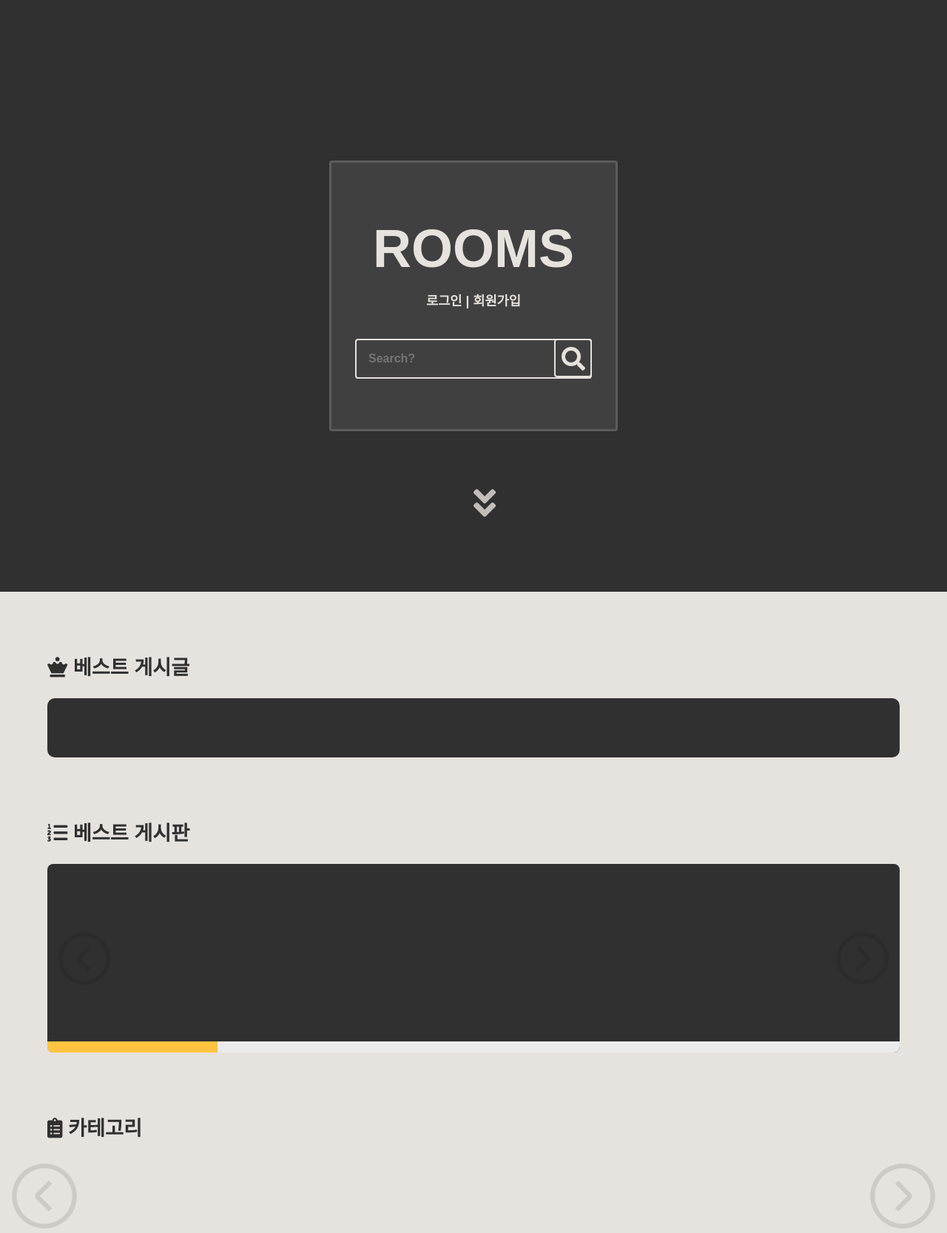
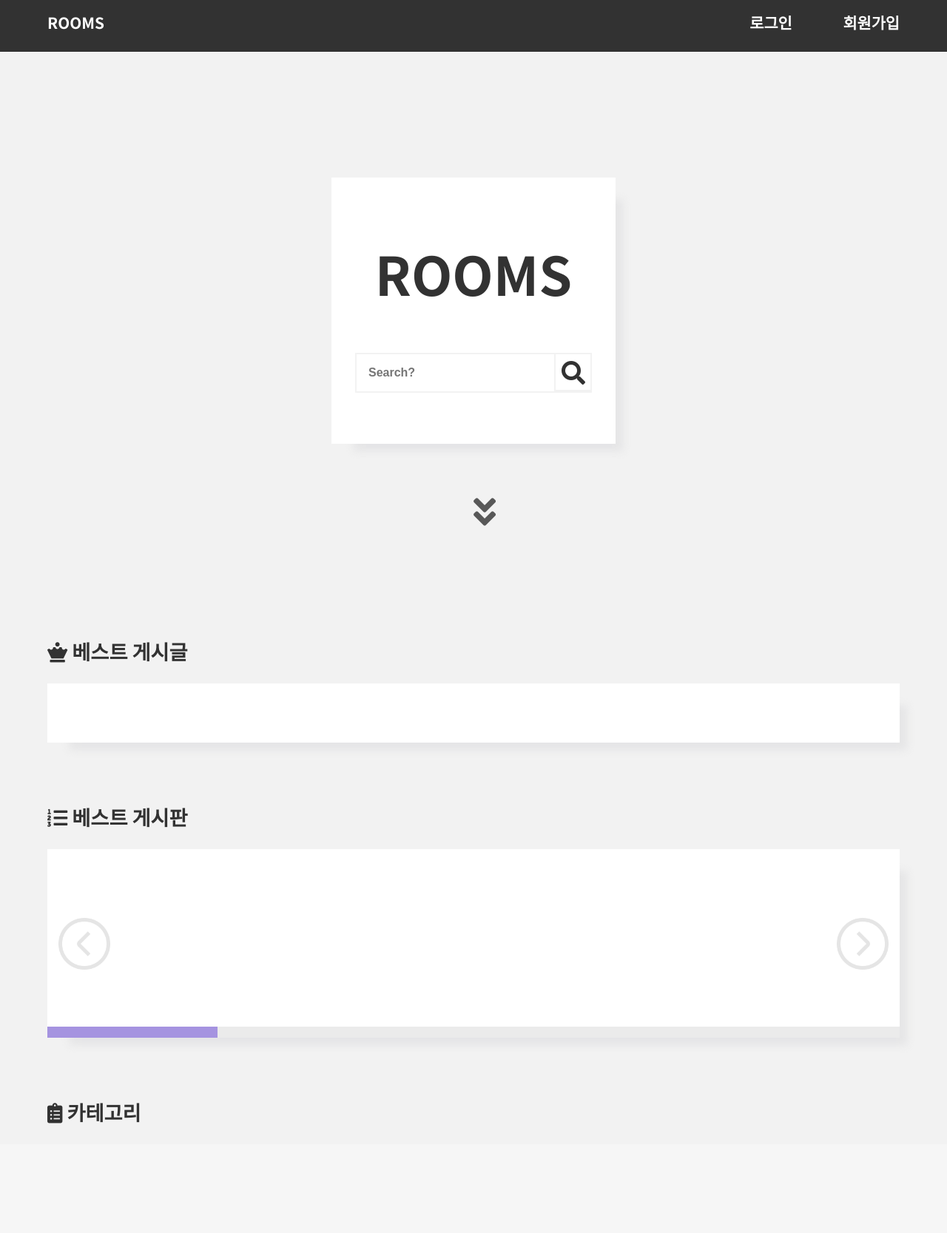
Before and after one commit to youjeonghan/Web_Community_Project, a Flask app: page / in a window 1280 px wide. Shown: the whole page at 74% size. After the commit the page ends 1519 px from the top, so only its background shows below. Run offline with Flask 2, Linux system fonts and the light colour scheme; data that the repository does not hold is empty; some libraries are stand-ins or nearby versions.

Commit message:
메인페이지 - 디자인 개편 v1 (20.10.01)

```diff
--- a/TeamProject/app.py
+++ b/TeamProject/app.py
@@ -152,12 +152,12 @@ def test_db_insert():
 
 if __name__ == "__main__":
 	# ------테스트db 넣기 (한번만 넣고 주석 바꾸기)--------
-	test_db_insert()
-	app.run(host='127.0.0.1', port=5000, debug=False)
+	# test_db_insert()
+	# app.run(host='127.0.0.1', port=5000, debug=False)
 	# -----------------------------------------------------
 
 	# -----------------테스트db 안넣기---------------------
-	# app.run(host='127.0.0.1', port=5000, debug=True)
+	app.run(host='127.0.0.1', port=5000, debug=True)
 	# -----------------------------------------------------
 
 	# user1 = Admin('a', 'a','a')
--- a/TeamProject/static/css/main.css
+++ b/TeamProject/static/css/main.css
@@ -1,61 +1,64 @@
 :root{
-	--color_dark : #303030;
-	--color_ivory : #e6e2dd;
+	--color_dark : rgb(50,50,50);
+	--color_ivory : #f2f2f2;
+	--color_white : #ffffff;
 	--color_pink : #f8bebe;
-	--color_yellow : #fec33f;
+	--color_purple : #fec33f;
+	--color_purple : #a593e0;
 	--color_blue : #54a0ff;
+	--box-shadow : 	hsla(240, 3.1%, 87.5%, 0.65) 20px 20px 10px -10px;
 }
 
 body {
 	margin: 0;
 	background: var(--color_ivory);
-	font-family: sans-serif;
-}
-html{
-	scroll-behavior: smooth;
+	/* font-family: "Nanum Gothic", sans-serif; */
+	font-family: 'Noto Sans KR', sans-serif;
+	/* border:0;
+    box-shadow:0 2px 6px 0 hsla(0,0%,0%,0.3); */
 }
 
+html{scroll-behavior: smooth;}
+
+a{color:white}
+a:link {text-decoration: none;}
+a:visited {text-decoration: none;}
+a:active {text-decoration: none;}
+
+
 .container {
-	height: 100vh;
+	height: 90vh;
 	display: flex;
 	align-items: center;
 	justify-content: center;
 	flex-direction: column;
-	/* background-image: url("../img/main_img/door1.jpg");
-	background-size: 100vw 100vh;
-	background-repeat: no-repeat; */
-	color: var(--color_ivory);
-	background: var(--color_dark);
+	color: var(--color_dark);
 	font-weight: bold;
 	position: relative;
 }
+.background_layer{
+	background-color: var(--color_white);
+	position: absolute;
+	z-index: -1;
+	width: 30vw;
+	height: 45vh;
+	box-shadow: var(--box-shadow);
+}
 
+.logo {
+	transition: all 0.3s;
+	font-size: 4.5em;
+}
 .main_arrow{
 	position: absolute;
-	bottom: 12vh;
-	color: var(--color_ivory);
+	bottom: 8vh;
+	color: var(--color_dark);
 	transition: .5s all;
 	opacity: 0.8;
 }
 .main_arrow:hover{
 	opacity: 0.5;
 	transform: translateY(1rem);
-}
-
-
-.background_layer{
-	background-color: rgba(255,255,255, 0.08);
-	position: absolute;
-	z-index: -1;
-	width: 30vw;
-	height: 45vh;
-	border: solid 3px rgba(255, 255, 255, 0.15);
-	border-radius: 4px;
-}
-
-.logo {
-	transition: all 0.3s;
-	font-size: 4.5em;
 }
 
 .sub_container {
@@ -114,8 +108,7 @@ a:link, a:visited, a:active {
 	box-shadow: none;
 	outline: none;
 	border: solid 2px var(--color_ivory);
-	border-radius: 4px;
-	color: var(--color_yellow);
+	color: var(--color_purple);
 	font-size: 1rem;
 	font-weight: bold;
 
@@ -157,7 +150,6 @@ a:link, a:visited, a:active {
 	padding: 1.05rem;
 	padding-right: 30px;
 	margin-right: 2.5vw;
-	border-radius: 4px;
 	border: solid 2px var(--color_ivory);
 }
 
@@ -362,22 +350,21 @@ a:link, a:visited, a:active {
 	margin-top: 1rem;
 	letter-spacing: 4px;
 	transition: .5s all;
-	border-radius: 3px;
 }
 
 .signup_btn:hover{
-	background: #474787;
+	background: var(--color_purple);
 }
 
 /* slider----------------------------------------------------- */
 
 .s_container {
-	background: #303030;
-	color: var(--color_ivory);
+	background: var(--color_white);
+	color: var(--color_dark);
 	width: 90vw;
 	margin: 0 auto;
-	border-radius: 0.5rem;
 	overflow: hidden;
+	box-shadow: var(--box-shadow);
 }
 
 .slider_wrap {
@@ -476,7 +464,7 @@ a:link, a:visited, a:active {
 .bar {
 	width: calc(100%/5);
 	height: 15px;
-	background: var(--color_yellow);
+	background: var(--color_purple);
 	opacity: 1;
 	left: 0;
 	position: absolute;
@@ -519,14 +507,14 @@ a:link, a:visited, a:active {
 	padding: 5vh 5vw;
 	width: 80vw;
 	margin: 0 auto;
-	border-radius: 10px;
-	background: var(--color_dark);
-	color: white;
+	background: var(--color_white);
+	color: var(--color_dark);
 	font-weight: bold;
 	display: grid;
 	grid-template-columns: repeat(auto-fill, minmax(45%, auto));
 	gap: 20px;
 	text-align: left;
+	box-shadow: var(--box-shadow);
 }
 
 .best_post_board_name{
@@ -534,15 +522,15 @@ a:link, a:visited, a:active {
 }
 
 .best_post:hover {
-	color: var(--color_yellow);
+	color: var(--color_purple);
 	cursor: pointer;
 }
 
 
 /* ------------- 카테고리(대분류) --------------- */
-.b_container {
+/* .b_container {
 	background: var(--color_ivory);
-}
+} */
 
 .category_container{
 	display: flex;
@@ -550,58 +538,58 @@ a:link, a:visited, a:active {
 }
 
 .category {
-	background: var(--color_dark);
-	color: white;
+	background: var(--color_white);
+	color: var(--color_dark);
 	font-weight: bold;
 
 	padding: 5vh 5vw 10vh;
 	width: 80vw;
 	min-height: 60vh;
-	border-radius: 10px;
 	margin-bottom: 10vh;
 	text-align: center;
 	opacity: 0;
 	position: absolute;
 	transition: .5s all;
 	z-index: 0;
+	box-shadow: var(--box-shadow);
 }
 
+
 .b_btn {
-	position: absolute;
-	display: flex;
-	align-items: center;
+	width: 80px;
+	height: 80px;
+	position: fixed;
 	z-index: 2;
+	transform: translateY(130%);
 	opacity: 0.1;
-	transition: .25s ease;
+	transition: .3s all;
 }
 
 .b_btn:hover {
 	opacity: 0.8;
+	background: var(--color_purple);
+	border-radius: 50%;
+	cursor: pointer;
 }
 
 .b_btn_left {
-	left: 10px;
+	left: 5vw;
 }
 
 .b_btn_right {
-	right: 10px;
+	right: 5vw;
 }
 
 .b_btn_img {
-	width: 100px;
-	height: 100px;
-	transition: .25s ease;
-}
-.b_btn_img:hover{
-	background: var(--color_yellow);
-	border-radius: 50%;
+	width: 80px;
+	height: 80px;
 }
 
 .category_name{
 	font-size: 2rem;
 	font-weight: bold;
 	margin-bottom: 5%;
-	color: var(--color_yellow);
+	color: var(--color_purple);
 }
 
 .board_container{
--- /dev/null
+++ b/TeamProject/static/css/navigation.css
@@ -0,0 +1,45 @@
+/*------------- Nav Bar --------------*/
+.nav_container {
+	width: 100%;
+    height: 10vh;
+    background: var(--color_dark);
+    color: var(--color_white);
+    font-weight: bold;
+    font-size: 1.3rem;
+	position: fixed;
+	z-index: 10;
+}
+
+
+.nav_menus{
+    height: 10vh;
+    display: flex;
+    align-items: center;
+}
+
+.nav_logo{
+    left:5vw;
+    position: absolute;
+}
+
+.nav_auth{
+    right:5vw;
+    position: absolute;
+}
+.nav_auth span{
+    margin-left: 5vw;
+    cursor: pointer;
+}
+.nav_auth span:hover{
+    color: var(--color_purple);
+}
+.nav_auth .nav_user_info{
+    cursor: unset;
+}
+
+.user_img{
+	width: 1.8rem;
+	height: 1.8rem;
+	border-radius: 4px;
+	vertical-align: text-bottom;
+}
--- a/TeamProject/static/js/auth.js
+++ b/TeamProject/static/js/auth.js
@@ -5,7 +5,7 @@ const login_modal = `
     <div class="login_modal">
         <div class="login_exit">X</div>
         <div class="login_title">
-        Login
+        로그인
         </div>
         <div>
             <input type="text" id="login_id" name="id" class="login_input" placeholder="Enter Your ID"
@@ -23,45 +23,45 @@ const signup_modal = `<div class="signup_modal_back">
 <div class="signup_modal">
     <div class="signup_exit">X</div>
     <div class="signup_title">
-        Sign Up
+        회원 가입
     </div>
     <div>
-        <span class="signup_sub">NAME</span>
-        <input type="text" id="signup_name" name="name" class="signup_input" placeholder="Name"
+        <span class="signup_sub">이름</span>
+        <input type="text" id="signup_name" name="name" class="signup_input" placeholder="이름"
             autocomplete="off">
     </div>
     <div>
-        <span class="signup_sub">ID</span>
-        <input type="text" id="signup_id" name="id" class="signup_input" placeholder="ID"
+        <span class="signup_sub">아이디</span>
+        <input type="text" id="signup_id" name="id" class="signup_input" placeholder="아이디"
             autocomplete="off">
     </div>
     <div>
-        <span class="signup_sub">PW</span>
-        <input type="password" id="signup_pw" name="pw" class="signup_input" placeholder="PW"
+        <span class="signup_sub">비밀번호</span>
+        <input type="password" id="signup_pw" name="pw" class="signup_input" placeholder="비밀번호"
             autocomplete="off">
     </div>
     <div>
-        <span class="signup_sub">Confirm PW</span>
-        <input type="password" id="signup_pw2" name="pw" class="signup_input" placeholder="Confirm PW"
+        <span class="signup_sub">비밀번호 확인</span>
+        <input type="password" id="signup_pw2" name="pw" class="signup_input" placeholder="비밀번호 확인"
             autocomplete="off">
     </div>
     <div>
-        <span class="signup_sub">Nickname</span>
-        <input type="text" id="signup_nickname" name="nickname" class="signup_input" placeholder="Nickname"
+        <span class="signup_sub">닉네임</span>
+        <input type="text" id="signup_nickname" name="nickname" class="signup_input" placeholder="닉네임"
             autocomplete="off">
     </div>
     <div>
-        <span class="signup_sub">E-MAIL</span>
-        <input type="text" id="signup_email" name="email" class="signup_input" placeholder="E-mail"
+        <span class="signup_sub">이메일</span>
+        <input type="text" id="signup_email" name="email" class="signup_input" placeholder="이메일"
             autocomplete="off">
     </div>
     <div>
-        <span class="signup_sub">BIRTH</span>
+        <span class="signup_sub">생년월일</span>
         <input type="text" id="signup_birth" name="birth" class="signup_input" placeholder="0000-00-00"
             autocomplete="off">
     </div>
     <div>
-        <span class="signup_sub">Profile Image</span>
+        <span class="signup_sub">프로필 사진</span>
         <input type="file" id="signup_image" class="signup_input">
     </div>
     <div><button id="signup_btn" class="signup_btn">SIGN UP</button></div>
@@ -70,39 +70,40 @@ const signup_modal = `<div class="signup_modal_back">
 
 // ---------- 로그인 완료한 상태 afet_login -------------
 function after_login(res) {
-    const sub_container = document.querySelector(".sub_container");
-    while (sub_container.hasChildNodes()) {
-        sub_container.removeChild(sub_container.firstChild);
+    const auth_container = document.querySelector(".nav_auth");
+
+    while (auth_container.hasChildNodes()) {
+        auth_container.removeChild(auth_container.firstChild);
     }
+
     const user = document.createElement("span");
-    user.classList.add("user_info");
+    user.classList.add("nav_user_info");
     user.innerHTML = `<img src="../static/img/profile_img/${res['profile_img']}" alt="" class="user_img"> ` + res['nickname'];
-    sub_container.appendChild(user);
-
-    const line = document.createElement("span");
-    line.classList.add("main_line");
-    line.innerHTML=" | ";
-    sub_container.appendChild(line);
+    auth_container.appendChild(user);
 
     const logout = document.createElement("span");
-    logout.innerHTML = "Logout"
-    logout.classList.add("main_logout_btn");
-    sub_container.appendChild(logout);
-
+    logout.innerHTML = "로그아웃"
+    logout.classList.add("nav_logout");
     logout.addEventListener("click", function () {
         sessionStorage.removeItem("access_token");
         before_login();
     })
+    auth_container.appendChild(logout);
+
+    const mypage = document.createElement("span");
+    mypage.innerHTML = "마이페이지";
+    mypage.classList.add("nav_mypage");
+    auth_container.appendChild(mypage);
 }
 
 // --------------- 로그인 하기 전 상태 before_login ----------------
 function before_login() {
-    const sub_container = document.querySelector(".sub_container");
-    sub_container.innerHTML = `<span class="main_login">로그인</span> |
-    <span class="main_signup">회원가입</span>`;
+    const auth_container = document.querySelector(".nav_auth");
+    auth_container.innerHTML = `<span id="nav_login" class="nav_login">로그인</span>
+    <span id="nav_signup" class="nav_signup">회원가입</span>`;
 
-    main_login_btn_func();
-    main_signup_btn_func();
+    nav_login_btn_func();
+    nav_signup_btn_func();
 }
 
 // --------- 접속 시 실행 ------------
@@ -110,12 +111,12 @@ before_login();
 get_userinfo_FetchAPI();
 
 
-// ------------ 메인의 로그인 버튼 실행 함수 ---------------
-function main_login_btn_func(){
-    const main_login_btn = document.querySelector(".main_login");
+// ------------ 네비게이션의 로그인 버튼 실행 함수 ---------------
+function nav_login_btn_func(){
+    const nav_login_btn = document.querySelector("#nav_login");
     const login_container = document.querySelector("#login_container");
 
-    main_login_btn.addEventListener("click", function () {
+    nav_login_btn.addEventListener("click", function () {
         // 로그인 모달을 만들어준다.
         login_container.innerHTML = login_modal;
 
@@ -142,13 +143,13 @@ function main_login_btn_func(){
     })
 }
 
-// ---------------- 메인의 회원가입 버튼 실행 함수 -----------------
-function main_signup_btn_func() {
-    const main_signup_btn = document.querySelector(".main_signup");
+// ---------------- 네비게이션의 회원가입 버튼 실행 함수 -----------------
+function nav_signup_btn_func() {
+    const nav_signup_btn = document.querySelector("#nav_signup");
     const signup_container = document.querySelector("#signup_container");
 
 
-    main_signup_btn.addEventListener("click", function () {
+    nav_signup_btn.addEventListener("click", function () {
         // 회원가입 모달을 만들어줌
         signup_container.innerHTML = signup_modal;
 
@@ -165,11 +166,6 @@ function main_signup_btn_func() {
 
         // signup 버튼 클릭시 회원가입 api 호출
         document.querySelector("#signup_btn").addEventListener("click", function () {
-            // if(image == "") signup_FetchAPI(image);
-            // else{
-            //     signup_FetchAPI();
-            //     signup_image_FetchAPI();
-            // }
             signup_FetchAPI();
         })
         // enter 키 입력 시 로그인 API 호출
@@ -217,68 +213,6 @@ function login_FetchAPI() {
         })
 }
 
-// ------------------------------ 회원가입 Fetch Api ------------------------------------
-// function signup_FetchAPI() {
-
-//     const name = document.querySelector("#signup_name").value;
-//     const id = document.querySelector("#signup_id").value;
-//     const pw = document.querySelector("#signup_pw").value;
-//     const pw2 = document.querySelector("#signup_pw2").value;
-//     const email = document.querySelector("#signup_email").value;
-//     const nick = document.querySelector("#signup_nickname").value;
-//     const birth = document.querySelector("#signup_birth").value;
-
-//     const image = document.querySelector('input[type="file"]');
-//     if(image.value != "") signup_image_FetchAPI(image.files[0]);
-
-//     const send_data = {
-//         'userid': id,
-//         'password': pw,
-//         'repassword': pw2,
-//         'username': name,
-//         'nickname': nick,
-//         'email': email,
-//         'birth': birth
-//     };
-
-//     const signup_url = auth_api_url + "/sign_up";
-//     fetch(signup_url, {
-//             method: "POST",
-//             headers: {
-//                 'Content-Type': "application/json"
-//             },
-//             body: JSON.stringify(send_data)
-//         })
-//         .then(res => res.json())
-//         .then((res) => {
-//             if (res['status'] == "성공") {
-//                 alert("회원가입 완료");
-//                 document.querySelector("#signup_container").innerHTML = '';
-//             }
-//             else if(res['error']=="already exist"){
-//                 alert("이미 존재하는 ID 입니다.");
-//             }
-//             else if(res['error']=="Wrong password"){
-//                 alert("패스워드가 일치하지 않습니다.");
-//             }
-//         })
-// }
-
-// function signup_image_FetchAPI(image){
-
-//     const send_data = new FormData();
-//     send_data.append('profile_img',image);
-
-//     const signup_url = auth_api_url + "/sign_up_image";
-//     fetch(signup_url, {
-//             method: "POST",
-//             body: send_data
-//         })
-//         .then(res => res.json())
-//         .then((res) => {
-//             console.log(res);
-//         })
-// }
 function signup_FetchAPI() {
 
     const send_data = new FormData();
@@ -315,7 +249,7 @@ function signup_FetchAPI() {
         .then(res => res.json())
         .then((res) => {
             console.log(res);
-            if (res['status'] == "성공") {
+            if (res['msg'] == "success") {
                 alert("회원가입 완료");
                 document.querySelector("#signup_container").innerHTML = '';
             }
--- a/TeamProject/static/js/main.js
+++ b/TeamProject/static/js/main.js
@@ -78,7 +78,7 @@ function best_board_init(res) {
 		// 좀 진한 회색
 		// "#596275",
 		// "dimgrey"
-		"var(--color_dark)"
+		// "var(--color_dark)"
 		// 연한 회색
 		// "#84817a"
 	]
@@ -96,14 +96,12 @@ function best_board_init(res) {
 		// 마우스 hovering
 		slide.addEventListener("mouseenter",function(){
 			const len = background_color_list.length;
-			slider.style.background = background_color_list[Math.floor((len) * Math.random())];
 			slide.style.opacity = "1";
-			slide.style.color = "var(--color_yellow)"
+			// slide.style.color = "var(--color_purple)"
 		})
 		slide.addEventListener("mouseleave",function(){
-			slider.style.background = "#303030";
-			slide.style.opacity = "0.6";
-			slide.style.color = "var(--color_ivory)"
+			slide.style.opacity = "0.7";
+			// slide.style.color = "var(--color_dark)"
 		})
 		slide.addEventListener("click",()=>{
 			location.href=`post#${bb.id}#postmain`
@@ -191,7 +189,12 @@ function category_init(res) {
 
 		category.innerHTML = `<div class="category_name" category_id="${cg.id}">${cg.category_name}</div>
 		<div class="board_container"></div>
-		<div class="board_page_container" id="pagination"></div>`
+		<div class="board_page_container" id="pagination"></div><div class="b_btn_left b_btn">
+		<img src="../static/img/main_img/arrow-left.png" alt="" class="b_btn_img">
+	</div>
+	<div class="b_btn_right b_btn">
+		<img src="../static/img/main_img/arrow-right.png" alt="" class="b_btn_img">
+	</div>`
 
 		document.querySelector(".category_container").appendChild(category);
 	}
@@ -204,10 +207,11 @@ function category_init(res) {
 
 
 	// ---------- 왼쪽, 오른쪽 버튼 이벤트리스너 init 부분 ----------
-	const category_left_btn = document.querySelector(".b_btn_left");
-	const category_right_btn = document.querySelector(".b_btn_right");
+	const category_left_btns = document.querySelectorAll(".b_btn_left");
+	const category_right_btns = document.querySelectorAll(".b_btn_right");
 	const categorys = document.querySelectorAll(".category");
 
+	for(let category_left_btn of category_left_btns){
 		category_left_btn.addEventListener("click", function () {
 
 			// 현재 active된 카테고리를 불러온다.
@@ -225,7 +229,9 @@ function category_init(res) {
 			const changed_category_id = document.querySelector(".active").childNodes[0].getAttribute("category_id");
 			get_board_FetchAPI(changed_category_id);
 		})
+	}
 
+	for (let category_right_btn of category_right_btns) {
 		category_right_btn.addEventListener("click", function () {
 
 			// 현재 active된 카테고리를 불러온다.
@@ -243,6 +249,7 @@ function category_init(res) {
 			const changed_category_id = document.querySelector(".active").childNodes[0].getAttribute("category_id");
 			get_board_FetchAPI(changed_category_id);
 		})
+	}
 }
 
 
@@ -301,10 +308,10 @@ function board_in_category_pagination(board_list) {
 		}
 
 		// 좌우 버튼들의 위치를 (세로)중앙에 놓기 위해 active상태인 div의 높이값을 적용시킨다.
-		setTimeout(() => {
-			const b_btns = document.querySelectorAll(".b_btn");
-			for(let btn of b_btns) btn.style.height = document.querySelector(".active").scrollHeight;
-		}, 50);
+		// setTimeout(() => {
+		// 	const b_btns = document.querySelectorAll(".b_btn");
+		// 	for(let btn of b_btns) btn.style.height = document.querySelector(".active").scrollHeight;
+		// }, 50);
 	}
 
 	function SetupPagination(board_list, container, show_cnt) {
--- a/TeamProject/templates/main.html
+++ b/TeamProject/templates/main.html
@@ -2,23 +2,38 @@
 
 <head>
     <link rel="stylesheet" type="text/css" href="../static/css/main.css">
+    <link rel="stylesheet" text="text/css" href="../static/css/navigation.css">
     <link rel="stylesheet" text="text/css" href="../static/css/pagination.css">
     <link rel="stylesheet" href="https://cdnjs.cloudflare.com/ajax/libs/font-awesome/5.14.0/css/all.min.css">
-
+    <link href="https://fonts.googleapis.com/css2?family=Nanum+Gothic:wght@400;700&family=Noto+Sans+KR:wght@400;700&display=swap" rel="stylesheet">
     <link href="https://unpkg.com/aos@2.3.1/dist/aos.css" rel="stylesheet">
 </head>
 
 <body>
 
+    <header>
+        <div class="nav_container">
 
-    <div data-aos="zoom-in" data-aos-duration="1000" class="container aos-init aos-animate">
+            <div class="nav_menus">
+                <div class="nav_logo">
+                    <a href="/" class="nav_logo_name">ROOMS</a>
+                </div>
+                <div class="nav_auth">
+                    <span id="nav_login" class="nav_login">로그인</span>
+                    <span id="nav_signup" class="nav_signup">회원가입</span>
+                </div>
+            </div>
+
+        </div>
+    </header>
+
+    <div class="container">
         <div class="background_layer"></div>
         <div>
             <span class="logo">ROOMS</span>
         </div>
         <div class="sub_container">
-            <span class="main_login">로그인</span> |
-            <span class="main_signup">회원가입</span>
+
         </div>
         <div class="search_container">
             <i class="fas fa-search fa-2x search_icon"></i>
@@ -72,12 +87,12 @@
     </div>
 
     <div class="b_container aos-animate aos-init" data-aos="fade-left" data-aos-duration="1000">
-        <div class="b_btn_left b_btn">
+        <!-- <div class="b_btn_left b_btn">
             <img src="../static/img/main_img/arrow-left.png" alt="" class="b_btn_img">
         </div>
         <div class="b_btn_right b_btn">
             <img src="../static/img/main_img/arrow-right.png" alt="" class="b_btn_img">
-        </div>
+        </div> -->
         <div class="category_container">
 
         </div>
--- a/TeamProject/templates/manager.html
+++ b/TeamProject/templates/manager.html
@@ -3,6 +3,7 @@
 <head>
 
     <link rel="stylesheet" type="text/css" href="../static/css/manager.css">
+    <link rel="stylesheet" type="text/css" href="../static/css/navigation.css">
 
 </head>
 
```
Also changed, not shown: other parts of TeamProject/static/css/main.css (+24 -37 lines), TeamProject/static/img/profile_img/fifa_icon_201001_033745.png (added), TeamProject/static/img/profile_img/lol_icon_201001_042658.png (added). Lines whose indentation alone changed are shown as unchanged.
